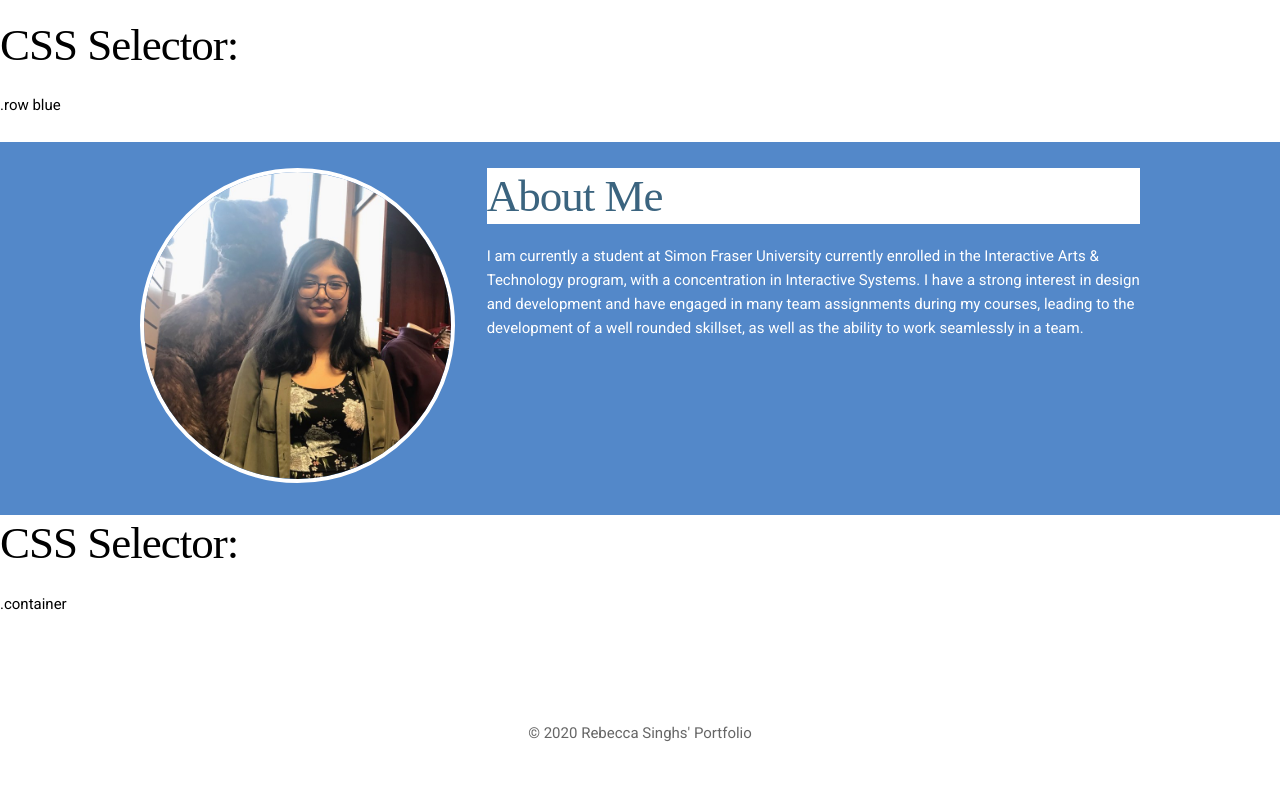
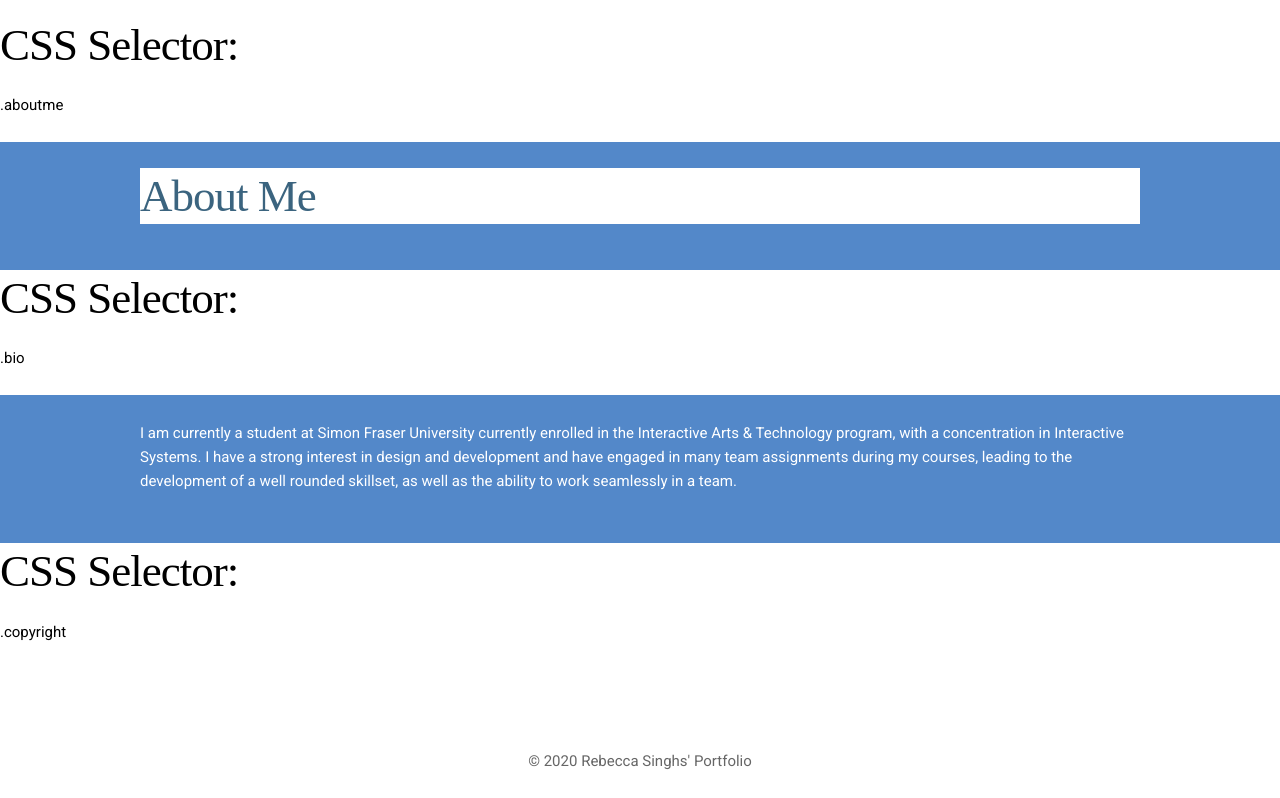
Before and after one commit to RebSin/practice_portfolio, a plain HTML site: page styleguide/index.html in a window 1280 px wide. Shown: the part 729-1527 px from the top of the page. Before the commit the page ends 1499 px from the top, so only its background shows below. Drawn offline with Linux system fonts and the light colour scheme.

Commit message:
updated styleguide

```diff
--- a/styleguide/index.html
+++ b/styleguide/index.html
@@ -50,7 +50,7 @@
 </section>
 
 <h2> CSS Selector: </h2>
-<p> .container main </p>
+<p> .six columns portfolio </p>
 <section class = "project display">
   <!-- the two projects displayed -->
   <div class="container main">
@@ -67,16 +67,20 @@
 </section>
 
 <h2> CSS Selector: </h2>
-<p>.row blue </p>
-<section class ="aboutme">
-<!-- About section -->
-<div class="row blue">
-    <div class="container">
-      <div class="four columns">
-          <img class="avatar" src="images/me.jpg"/>
-      </div>
-      <div class="eight columns">
+<p>.aboutme </p>
+<section class= "header">
+    <div class="row blue">
+      <div class ="container">
         <h2 class="aboutme"> About Me </h2>
+    </div>
+  </div>
+</section>
+
+<h2> CSS Selector: </h2>
+<p>.bio </p>
+<section class= "info">
+    <div class="row blue">
+      <div class ="container">
         <p class="bio"> I am currently a student at Simon Fraser University
           currently enrolled in the Interactive Arts & Technology
           program, with a concentration in Interactive Systems.
@@ -86,12 +90,11 @@
           as well as the ability to work seamlessly in a team. </p>
     </div>
   </div>
-</div>
-<!-- About section -->
 </section>
 
+
 <h2> CSS Selector: </h2>
-<p> .container </p>
+<p> .copyright </p>
 <section class ="footer">
   <!-- footer-->
   <footer>
```
